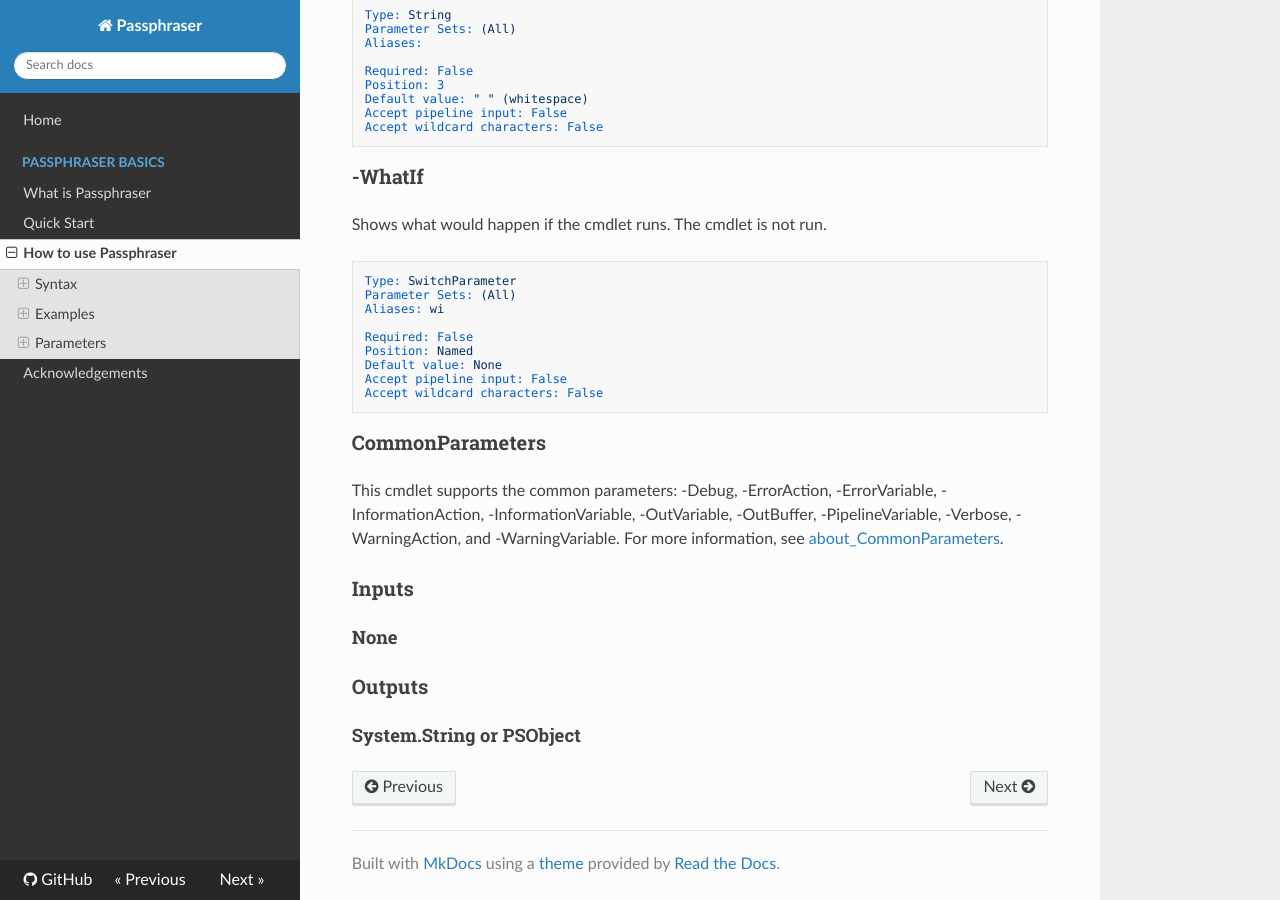
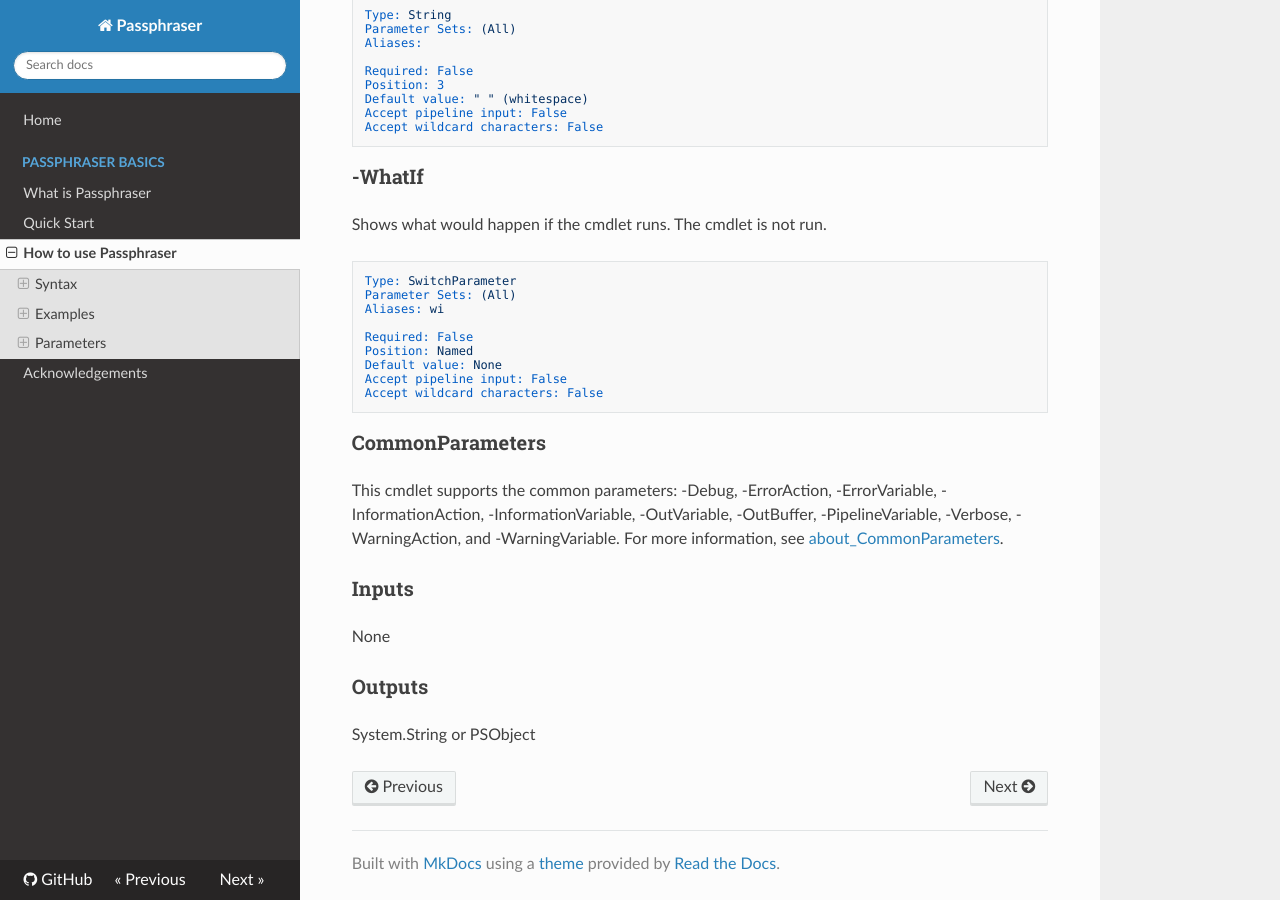
Before and after one commit to lagebj/Passphraser, an MkDocs documentation site: the page built from docs/howto.md, in a window 1280 px wide and 900 px high, scrolled down 4469 px. Built offline with MkDocs 1.6.1, drawn with Linux system fonts in a browser that asks for light colours; nearby versions of some CDN libraries; old or Windows-style settings are respelled for this version of MkDocs.

Commit message:
update docs

```diff
--- a/docs/howto.md
+++ b/docs/howto.md
@@ -242,8 +242,8 @@ This cmdlet supports the common parameters: -Debug, -ErrorAction, -ErrorVariable
 
 ### Inputs
 
-#### None
+None
 
 ### Outputs
 
-#### System.String or PSObject
+System.String or PSObject
```
